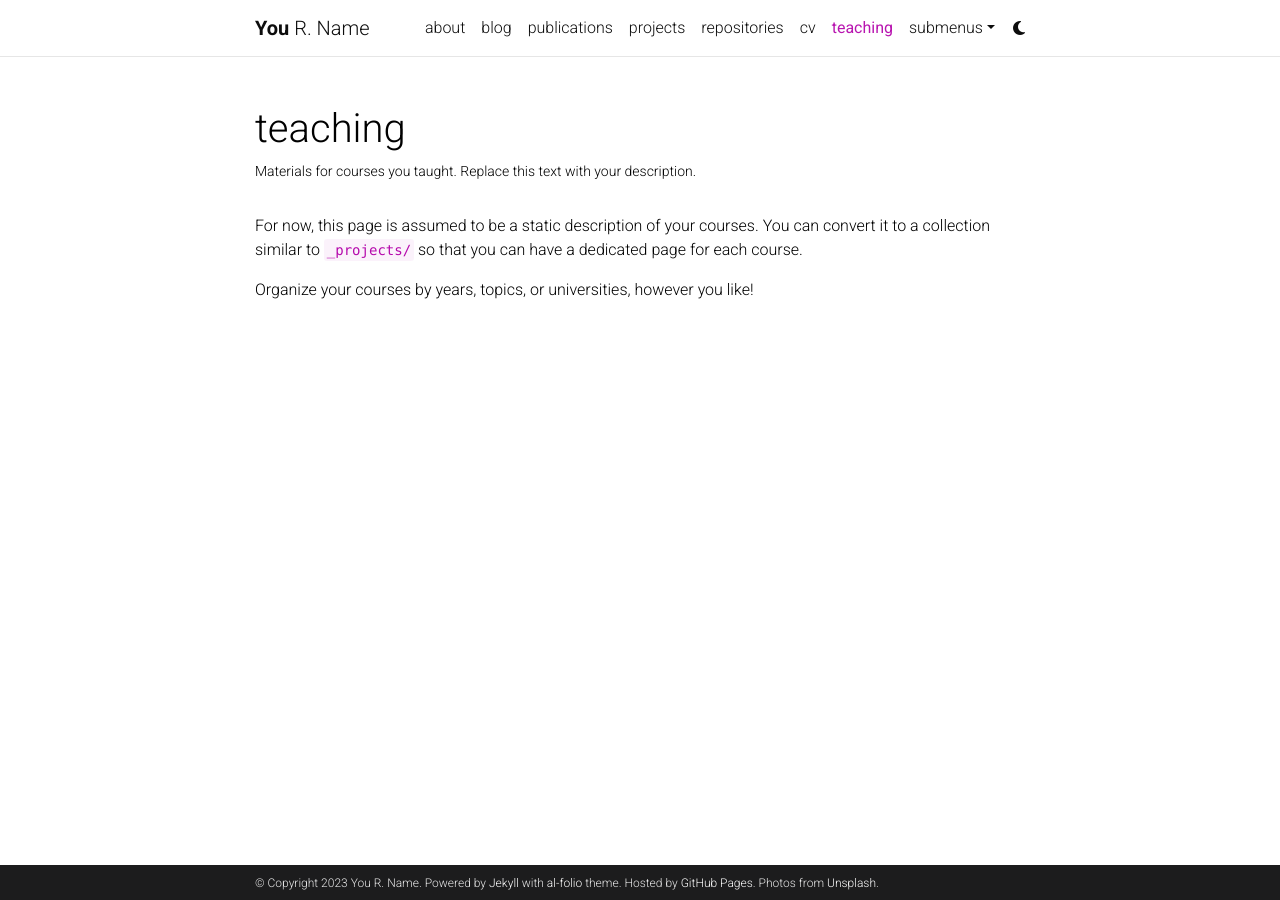
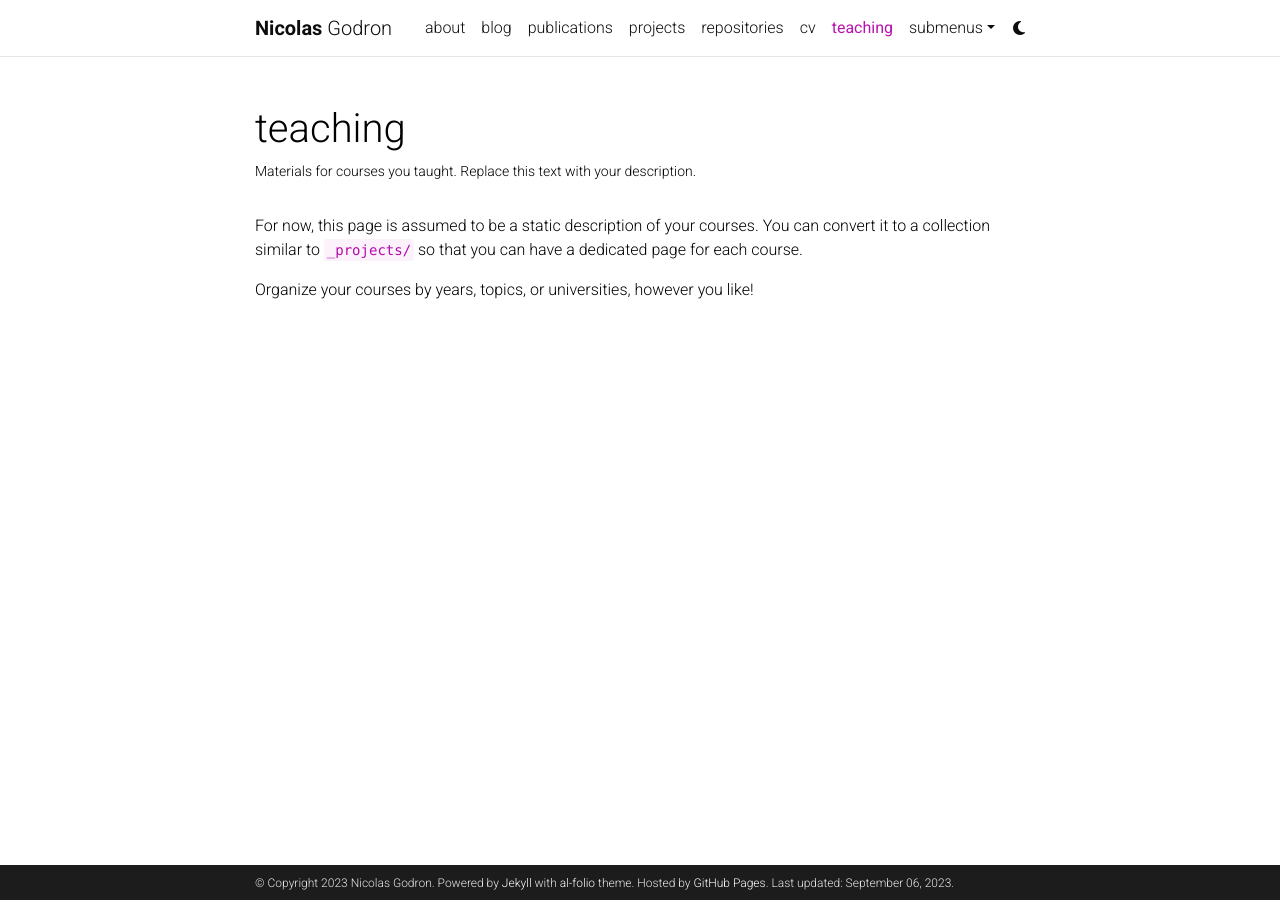
Before and after one commit to ngodron/ngodron.github.io, a Jekyll site: the page built from _pages/teaching.md, in a window 1280 px wide. Built offline with Jekyll 4.4.1, drawn with Linux system fonts in a browser that asks for light colours; comment, search, counter and statistics services are not loaded; a style sheet for code colours, icons or effects is not loaded.

Commit message:
Setting up name & socials
Setting up name & socials

```diff
--- a/Gemfile
+++ b/Gemfile
@@ -1,5 +1,6 @@
 source 'https://rubygems.org'
 group :jekyll_plugins do
+    gem 'wdm', '>= 0.1.0'
     gem 'classifier-reborn'
     gem 'jekyll'
     gem 'jekyll-archives'
--- a/_config.yml
+++ b/_config.yml
@@ -3,24 +3,23 @@
 # -----------------------------------------------------------------------------
 
 title: blank # the website title (if blank, full name will be used instead)
-first_name: You
-middle_name: R.
-last_name: Name
-email: you@example.com
+first_name: Nicolas
+middle_name:
+last_name: Godron
+email: nicolas.godron {a} gmail.com
 description: > # the ">" symbol means to ignore newlines until "footer_text:"
   A simple, whitespace theme for academics. Based on [*folio](https://github.com/bogoli/-folio) design.
 footer_text: >
   Powered by <a href="https://jekyllrb.com/" target="_blank">Jekyll</a> with <a href="https://github.com/alshedivat/al-folio">al-folio</a> theme.
   Hosted by <a href="https://pages.github.com/" target="_blank">GitHub Pages</a>.
-  Photos from <a href="https://unsplash.com" target="_blank">Unsplash</a>.
 keywords: jekyll, jekyll-theme, academic-website, portfolio-website  # add your own keywords or leave empty
 
 lang: en # the language of your site (for example: en, fr, cn, ru, etc.)
-icon: ⚛️  # the emoji used as the favicon (alternatively, provide image name in /assets/img/)
+icon: 🎓  # the emoji used as the favicon (alternatively, provide image name in /assets/img/)
 
-url: https://alshedivat.github.io # the base hostname & protocol for your site
-baseurl: /al-folio # the subpath of your site, e.g. /blog/
-last_updated: false # set to true if you want to display last updated in the footer
+url: https://ngodron.github.io # the base hostname & protocol for your site
+baseurl: # the subpath of your site, e.g. /blog/
+last_updated: true # set to true if you want to display last updated in the footer
 impressum_path:  # set to path to include impressum link in the footer, use the same path as permalink in a page, helps to conform with EU GDPR
 
 # -----------------------------------------------------------------------------
@@ -71,11 +70,11 @@ og_image: # The site-wide (default for all links) Open Graph preview image
 # Social integration
 # -----------------------------------------------------------------------------
 
-github_username: # your GitHub user name
+github_username: ngodron # your GitHub user name
 gitlab_username: # your GitLab user name
 twitter_username: # your Twitter handle
 mastodon_username: # your mastodon instance+username in the format instance.tld/@username
-linkedin_username: # your LinkedIn user name
+linkedin_username: n-godron # your LinkedIn user name
 telegram_username: # your Telegram user name
 scholar_userid: # your Google Scholar ID
 semanticscholar_id: # your Semantic Scholar ID
@@ -328,7 +327,7 @@ external_links:
 # -----------------------------------------------------------------------------
 
 imagemagick:
-  enabled: true # enables responsive images for your site (recommended, see https://github.com/alshedivat/al-folio/issues/537)
+  enabled: false # enables responsive images for your site (recommended, see https://github.com/alshedivat/al-folio/issues/537)
   widths:
     - 480
     - 800
```
Also changed, not shown: _pages/about.md (+3 -3 lines).
